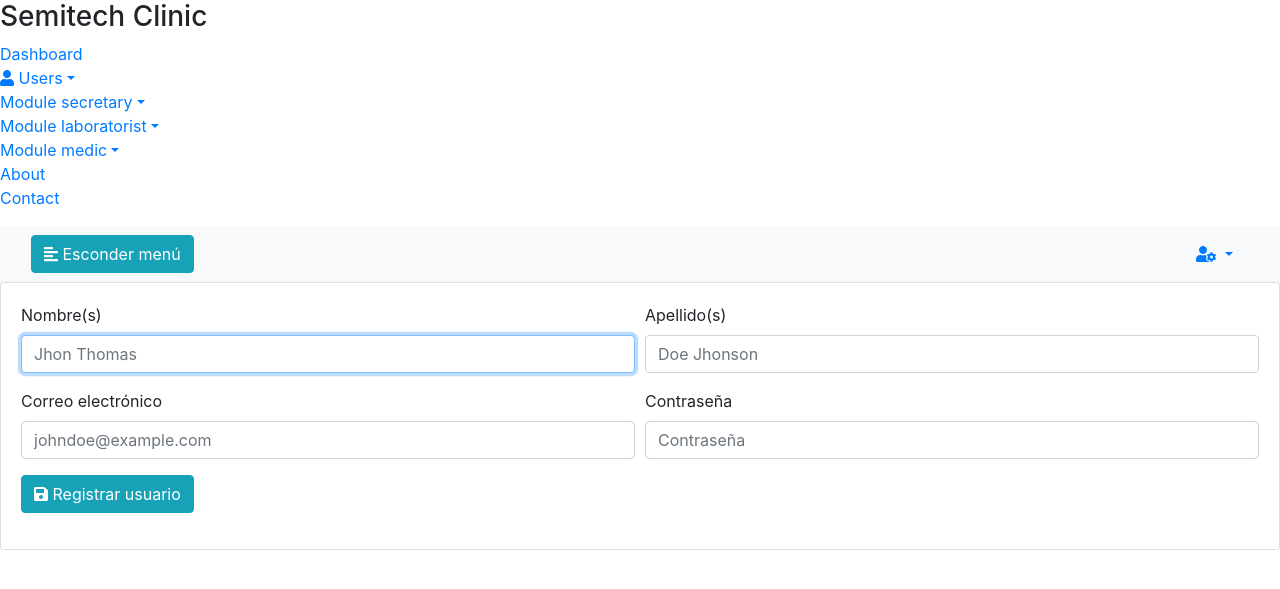
After one commit to SiIverHawk/SemitechClinicPOO, a PHP site: template views/user/user-create.php in a window 1280 px wide. The commit adds this page. Shown: the top 589 px of the page. Run offline with PHP 8.4, Linux system fonts and the light colour scheme; the template is opened without the code that fills it, so the values that code supplies are empty; some libraries are stand-ins or nearby versions.

Commit message:
Modificaciones extras

```diff
--- a/app/config.php
+++ b/app/config.php
@@ -13,6 +13,8 @@ define('DB_NAME', 'dev_semitech');
 //configuración de rutas web
 define('SERVER', 'http://localhost:8000');
 define('DASHBOARD', SERVER . '/dashboard');
+define('VIEW_USERS', SERVER . '/users');
+define('CREATE_USERS', SERVER . '/users/create-users');
 define('LOGOUT', SERVER . '/logout');
 
 //recursos
--- a/app/http/Validators/UserValidator/LoginValidator.php
+++ b/app/http/Validators/UserValidator/LoginValidator.php
@@ -93,7 +93,7 @@ class LoginValidator
     {
         if ($this->error !== '')
         {
-            echo "<br><div class='alert alert-danger' role='alert'>";
+            echo "<div class='alert alert-danger' role='alert'>";
             echo $this->error;
             echo "</div><br>";
         }
--- a/index.php
+++ b/index.php
@@ -51,7 +51,7 @@ else if(count($routeParts) == 2)
     {
       switch ($routeParts[1])
       {
-        case 'create':
+        case 'create-users':
         $chosenRoute = 'views/user/user-create.php';
         break;
       }
--- a/views/layouts/topbar-sidebar.php
+++ b/views/layouts/topbar-sidebar.php
@@ -28,10 +28,10 @@
           <a href="#homeSubmenu" data-toggle="collapse" aria-expanded="false" class="dropdown-toggle text-center"><i class="fas fa-user"></i> Users</a>
           <ul class="collapse list-unstyled" id="homeSubmenu">
             <li>
-              <a href="#"><i class="fas fa-users"></i> View users</a>
+              <a href="<?php echo VIEW_USERS ?>"><i class="fas fa-users"></i> View users</a>
             </li>
             <li>
-              <a href="#"><i class="fas fa-user-plus"></i> Add users</a>
+              <a href="<?php echo CREATE_USERS ?>"><i class="fas fa-user-plus"></i> Add users</a>
             </li>
             <li>
               <a href="#">Module stuff 3</a>
--- /dev/null
+++ b/views/user/user-create.php
@@ -0,0 +1,49 @@
+<?php
+include_once 'app/connection.php';
+
+$title = 'Crear usuario';
+
+include_once 'views/layouts/header.php';
+include_once 'views/layouts/topbar-sidebar.php';
+?>
+<div class="core-content-wrapperr">
+  <div class="row">
+    <div class="col-sm-12">
+      <div class="card">
+        <div class="card-body">
+          <form action="" id="user-form">
+            <div class="form-row">
+              <div class="form-group col-md-6">
+                <label for="user-name">Nombre(s)</label>
+                <input type="text" class="form-control" id="user-name" placeholder="Jhon Thomas" autofocus>
+              </div>
+              <div class="form-group col-md-6">
+                <label for="user-lastname">Apellido(s)</label>
+                <input type="text" class="form-control" id="user-lastname" placeholder="Doe Jhonson">
+              </div>
+            </div>
+            <div class="form-row">
+              <div class="form-group col-md-6">
+                <label for="user-email">Correo electrónico</label>
+                <input type="email" class="form-control" id="user-email" placeholder="johndoe@example.com">
+              </div>
+              <div class="form-group col-md-6">
+                <label for="user-password">Contraseña</label>
+                <input type="password" class="form-control" id="user-password" placeholder="Contraseña">
+              </div>
+            </div>
+          </form>
+          <div class="form-group row">
+            <div class="col-md-12">
+              <button class="btn btn-info" name="user-save" id="user-save" data-save=""><i class="fas fa-save"></i> Registrar usuario</button>
+            </div>
+          </div>
+        </div>
+      </div>
+    </div>
+  </div>
+</div>
+
+<?php
+include_once 'views/layouts/closing.php';
+?>
```
Also changed, not shown: resources/css/core.css (+36 -3 lines), resources/js/core.js (+112 -9 lines), views/auth/login.php (+10 -1 lines), views/user/user-index.php (+51 -2 lines).
